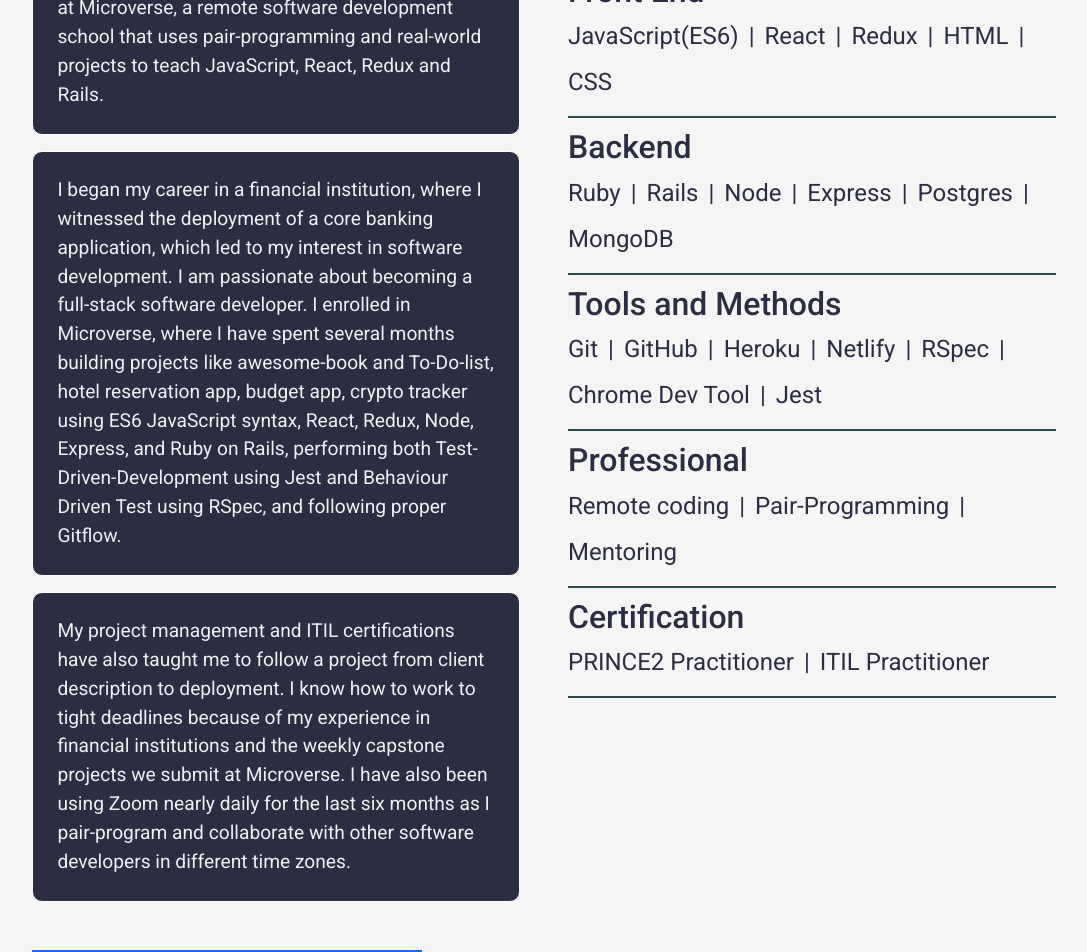
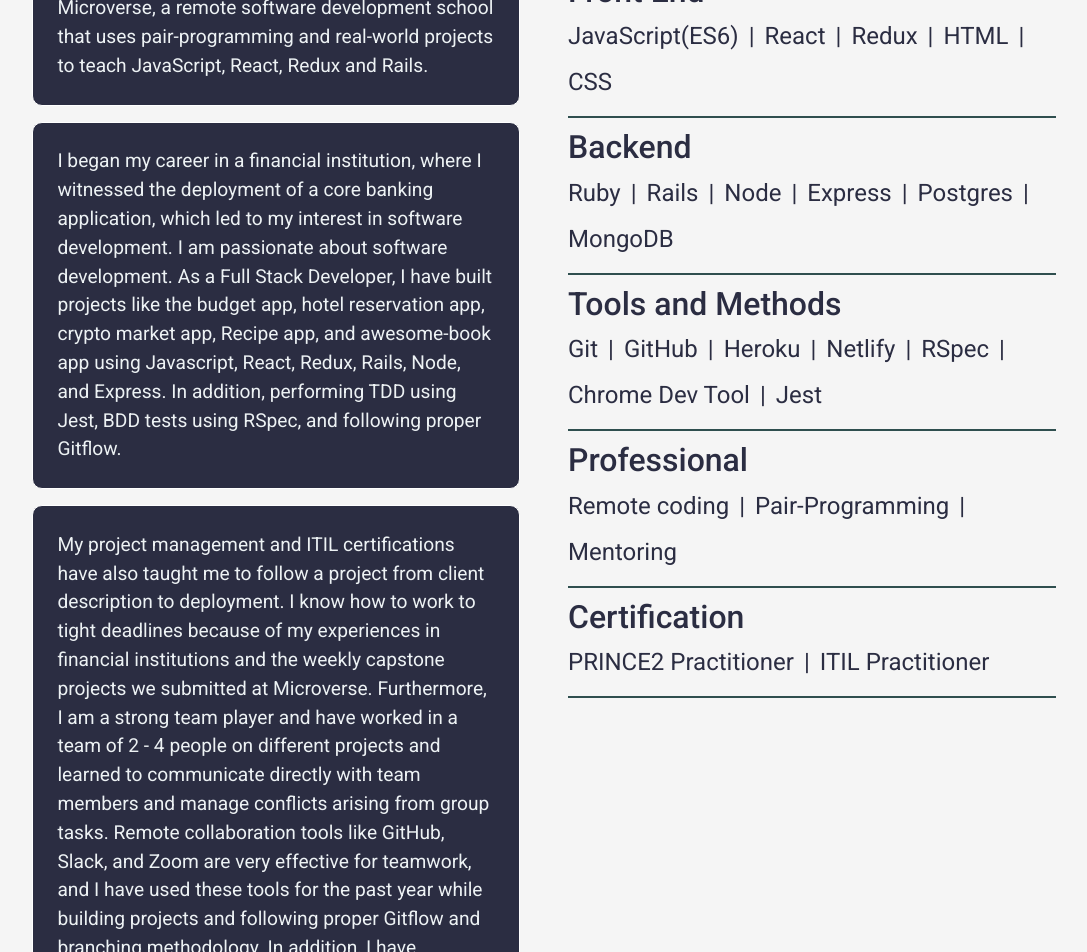
Before and after one commit to udeaghad/my-portfolio, a React (Create React App) app: page / in a window 1280 px wide. Shown: the part 3080-4032 px from the top of the page, without its empty margins (96-1183 px from the left). Built offline with nearby package versions, Linux system fonts and the light colour scheme.

Commit message:
Update About me section

```diff
--- a/src/components/AboutMe.js
+++ b/src/components/AboutMe.js
@@ -15,7 +15,7 @@
       </Typography>
       <div className="about_me_text">
         <p>
-          I am full-stack developer who learned how to code at Microverse,
+          I am full-stack developer who graduated from Microverse,
           a remote software development school that uses pair-programming and real-world
           projects to teach JavaScript, React, Redux and Rails.
         </p>
@@ -23,20 +23,25 @@
         <p>
           I began my career in a financial institution, where I witnessed the deployment
           of a core banking application, which led to my interest in software development.
-          I am passionate about becoming a full-stack software developer. I enrolled in
-          Microverse, where I have spent several months building projects like awesome-book
-          and To-Do-list, hotel reservation app, budget app, crypto tracker using ES6 JavaScript
-          syntax, React, Redux, Node, Express, and Ruby on Rails, performing both
-          Test-Driven-Development using Jest and Behaviour Driven Test using RSpec, and following
-          proper Gitflow.
+          I am passionate about software development. As a Full Stack Developer, I have
+          built projects like the budget app, hotel reservation app, crypto market app,
+          Recipe app, and awesome-book app using Javascript, React, Redux, Rails, Node,
+          and Express. In addition, performing TDD using Jest, BDD tests using RSpec,
+          and following proper Gitflow.
         </p>
 
         <p>
-          My project management and ITIL certifications have also taught me to follow a project
-          from client description to deployment. I know how to work to tight deadlines because
-          of my experience in financial institutions and the weekly capstone projects we submit
-          at Microverse. I have also been using Zoom nearly daily for the last six months as I
-          pair-program and collaborate with other software developers in different time zones.
+          My project management and ITIL certifications have also taught me to follow a
+          project from client description to deployment. I know how to work to tight
+          deadlines because of my experiences in financial institutions and the weekly
+          capstone projects we submitted at Microverse. Furthermore, I am a strong team
+          player and have worked in a team of 2 - 4 people on different projects and
+          learned to communicate directly with team members and manage conflicts arising
+          from group tasks. Remote collaboration tools like GitHub, Slack, and Zoom are
+          very effective for teamwork, and I have used these tools for the past year while
+          building projects and following proper Gitflow and branching methodology.
+          In addition, I have experience working in an Agile environment, having led and
+          participated in Scrum meetings at Microverse.
         </p>
 
       </div>
```
